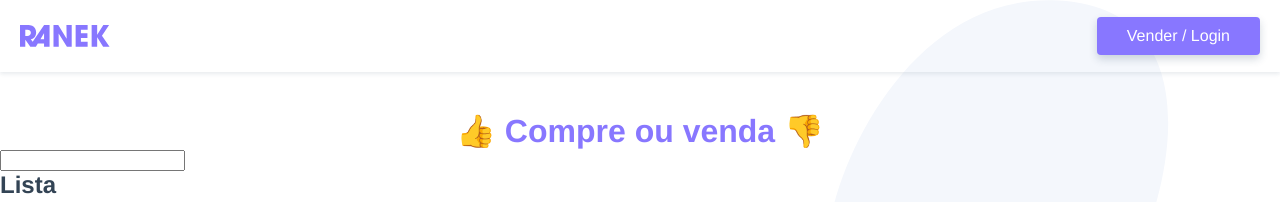
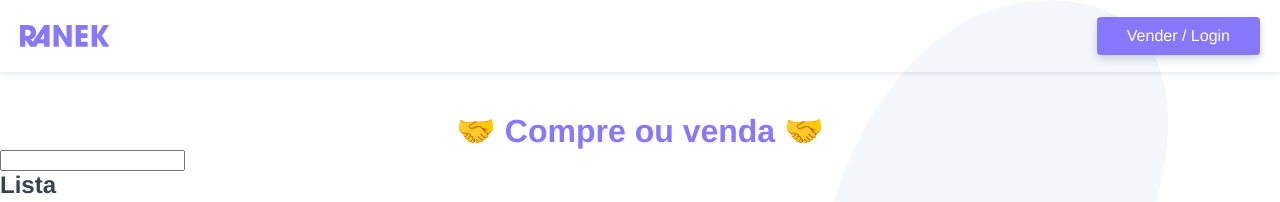
Before and after one commit to gabriellamas/vuejs-project, a Vue app: page / in a window 1280 px wide. Shown: the top 202 px of the page. Built offline with nearby package versions, Linux system fonts and the light colour scheme.

Commit message:
change emoticons title home

```diff
--- a/src/views/Home.vue
+++ b/src/views/Home.vue
@@ -1,6 +1,6 @@
 <template>
   <div class="home">
-    <h1>👍 Compre ou venda 👎</h1>
+    <h1>🤝 Compre ou venda 🤝</h1>
     <ProdutosBuscar />
     <ProdutosLista />
   </div>
```
